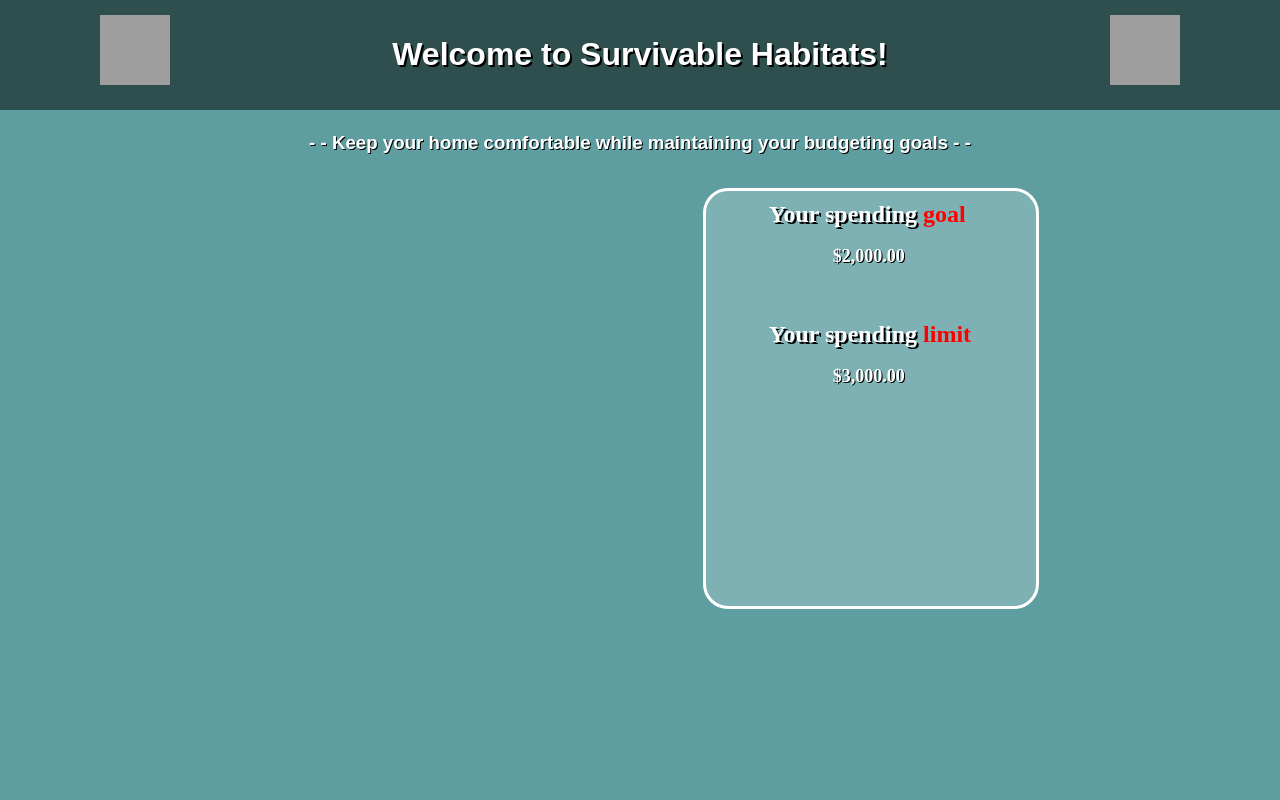
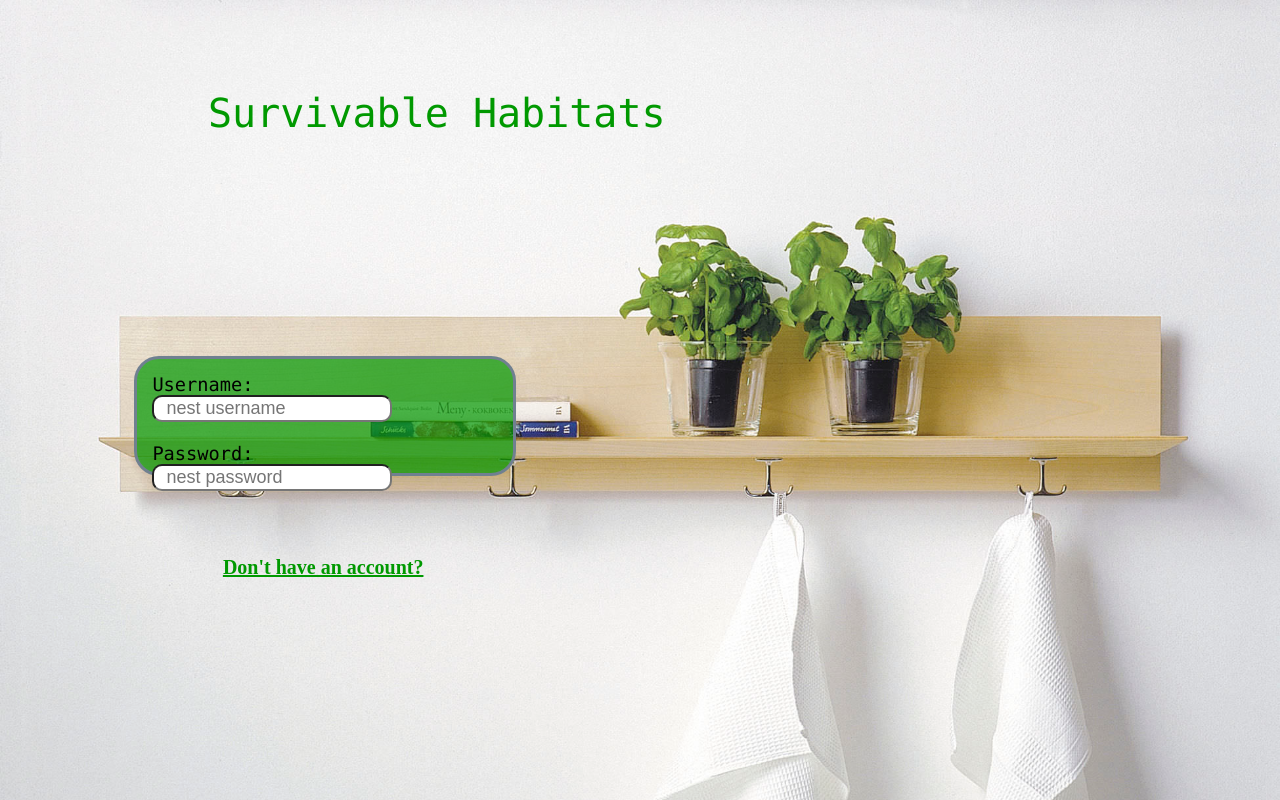
Before and after one commit to nickparnold/HackHarvard, a Flask app: page /login in a window 1280 px wide. Run offline with Flask 2, Linux system fonts and the light colour scheme; grey boxes are pictures that could not be loaded.

Commit message:
login page

```diff
--- a/app/templates/index.html
+++ b/app/templates/index.html
@@ -9,56 +9,54 @@
 		<style type="text/css">
 
 			body		{
-							background-color: CadetBlue;
+							background-image: url("../static/img/shelf-bg.jpg");
+							background-attachment: fixed;
+							background-size: cover;
 						}
 
-			.header		{
-							position: fixed;
-							top: 0;
-							left: 0;
-							width: 100%;
-							height: 5em;
-
-							padding-top: 15px;
-							padding-bottom: 15px;
-
-							background-color: DarkSlateGray;
-							text-align: center;
-							font-family: Arial;
-							color: white;
+			.title		{
+							font-size: 30pt;
+							font-family: "Lucida Console";
+							margin-top: 90px;
+							margin-left: 200px;
+							color: rgba(0, 153, 0, 1)
 						}
 
-			.goals		{
+			.login		{
 							position: relative;
-							top: 180px;
-							left: 55%;
-							width: 20em;
-							height: 25em;
+							top: 220px;
+							left: 10%;
+							width: 18.5em;
+							height: 4.5em;
 
-							padding: 5px;
-							padding-top: 10px;
+							padding: 15px;
 
-							background-color: rgba(248,248,255,0.2);
+							background-color: rgba(0, 153, 0, 0.7);
 							border-radius: 25px;
-							border-color: white;
+							border-color: SlateGray;
 							border-style: solid;
 							border-width: 3px;
+
+							font-family: "Lucida Console";
+							font-size: 14pt;
 						}
 
-			.g1			{
-							color: white;
-							font-weight: bold;
-							font-size: x-large;
-							text-shadow: 2px 2px #000000;
-							margin-left: 18%;
+			input		{
+							font-family: Arial;
+							font-size: large;
+							color: Gray;
+
+							border-radius: 10px;
 						}
 
-			.g2			{
-							color: white;
+			.newu a		{
+							position:relative;
+							top:300px;
+							left:17%;
+
+							color: rgba(0,153,0,1);
+							font-size: 15pt;
 							font-weight: bold;
-							font-size: large;
-							text-shadow: 1px 1px #000000;
-							margin-left: 38%;
 						}
 		</style>
 
@@ -73,19 +71,24 @@
 
 	<body>
 
-		<div class="header">
-			<img src="./images/co-logo.jpg" style="float:left; margin-left:100px;" height="70px" width="70px" alt="Capital One logo">
-			<img src="./images/nest-logo.jpg" style="float:right; margin-right:100px;" height="70px" width="70px" alt="Nest logo">
-			<h1 style="text-shadow: 2px 2px #000000"> Welcome to Survivable Habitats! </h1>
-				<br>
-			<h3 style="font-weight:bold; text-shadow: 1px 1px #000000"> - - Keep your home comfortable while maintaining your budgeting goals - - </h3>
+		<div class="title">
+
+			Survivable Habitats
+
 		</div>
 
-		<div class="goals">
-			<span class="g1"> Your spending <span style="color:red; text-shadow:none">goal</span> </span> <br><br>
-				<span class="g2" id="goal"> $2,000.00 </span> <br><br><br><br>
-			<span class="g1"> Your spending <span style="color:red; text-shadow:none">limit</span> </span> <br><br>
-				<span class="g2" id="limit"> $3,000.00 </span>
+		<div class="login">
+			<form action="/login" method="post">
+				<span class="cat"> Username: </span> <input id="user" type="text" width="30" placeholder="  nest username">
+					<br><br>
+				<span class="cat"> Password: </span> <input id="password" type="password" width="30" placeholder="  nest password">
+			</form>
+		</div>
+
+		<div class="newu">
+
+			<a href="https://home.nest.com/" style="text-decoration:underline" target="_blank"> Don't have an account? </a>
+
 		</div>
 
 	</body>
```
Also changed, not shown: app/templates/home.html (added, +93 -0 lines), app/static/img/shelf-bg.jpg (added).
